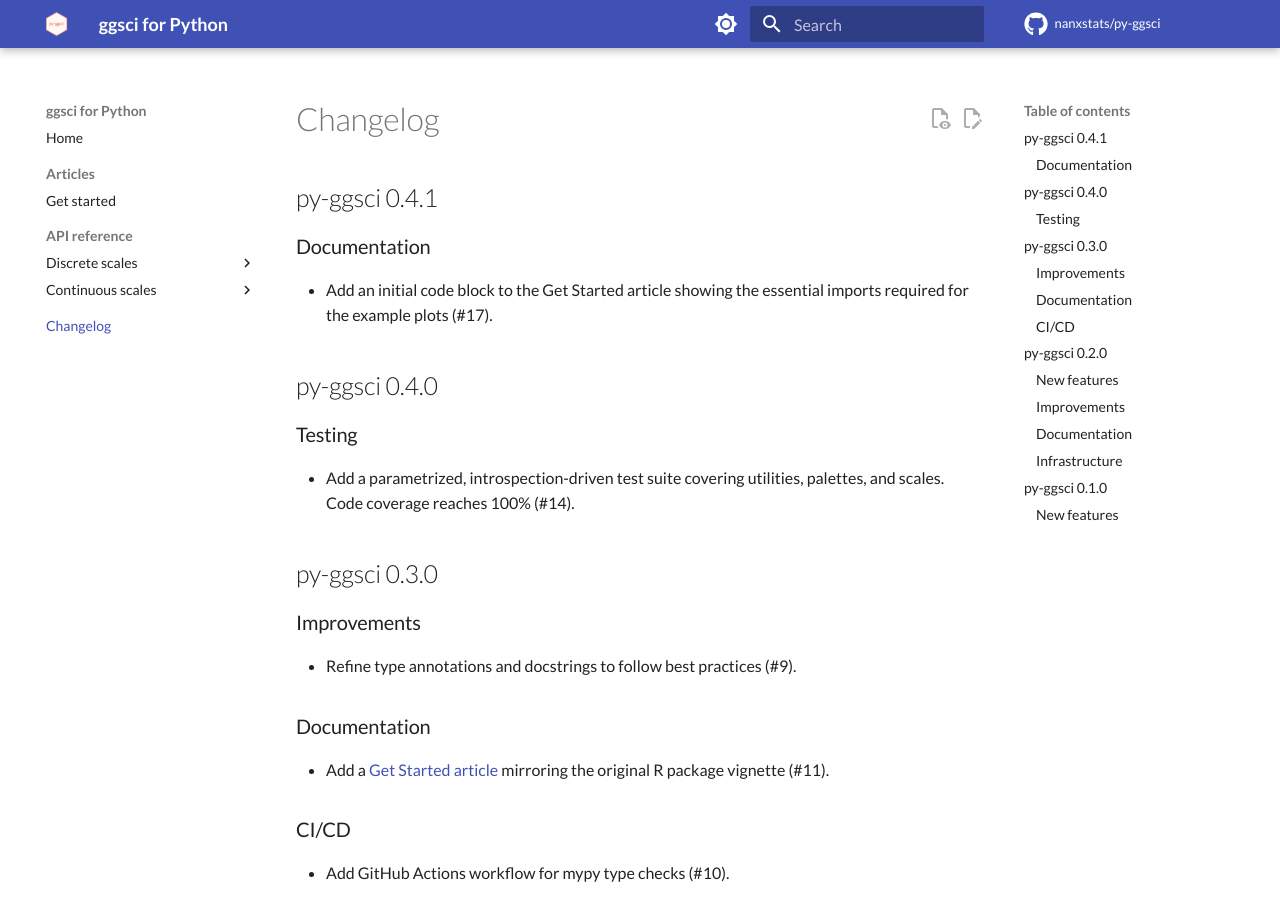
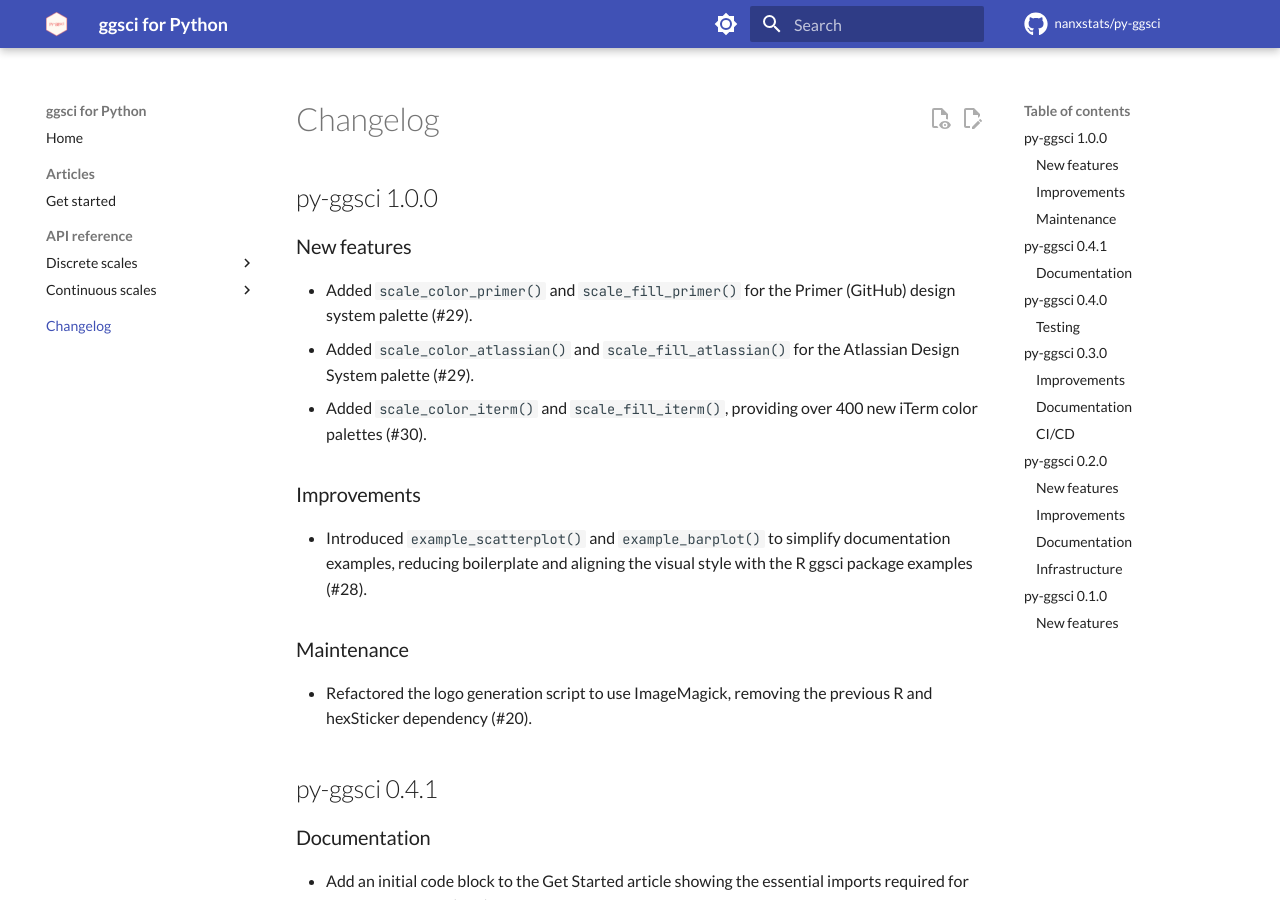
Before and after one commit to nanxstats/py-ggsci, an MkDocs documentation site: the page built from docs/changelog.md, in a window 1280 px wide and 900 px high. Built offline with MkDocs 1.6.1 and Material for MkDocs 9.7.7, drawn with Linux system fonts in a browser that asks for light colours; comment, search, counter and statistics services are not loaded.

Commit message:
Update changelog for v1.0.0

```diff
--- a/docs/changelog.md
+++ b/docs/changelog.md
@@ -1,4 +1,26 @@
 # Changelog
+
+## py-ggsci 1.0.0
+
+### New features
+
+- Added `scale_color_primer()` and `scale_fill_primer()` for the
+  Primer (GitHub) design system palette (#29).
+- Added `scale_color_atlassian()` and `scale_fill_atlassian()` for the
+  Atlassian Design System palette (#29).
+- Added `scale_color_iterm()` and `scale_fill_iterm()`,
+  providing over 400 new iTerm color palettes (#30).
+
+### Improvements
+
+- Introduced `example_scatterplot()` and `example_barplot()` to simplify
+  documentation examples, reducing boilerplate and aligning the visual style
+  with the R ggsci package examples (#28).
+
+### Maintenance
+
+- Refactored the logo generation script to use ImageMagick, removing the
+  previous R and hexSticker dependency (#20).
 
 ## py-ggsci 0.4.1
 
```
Also changed, not shown: CHANGELOG.md (+22 -0 lines).
